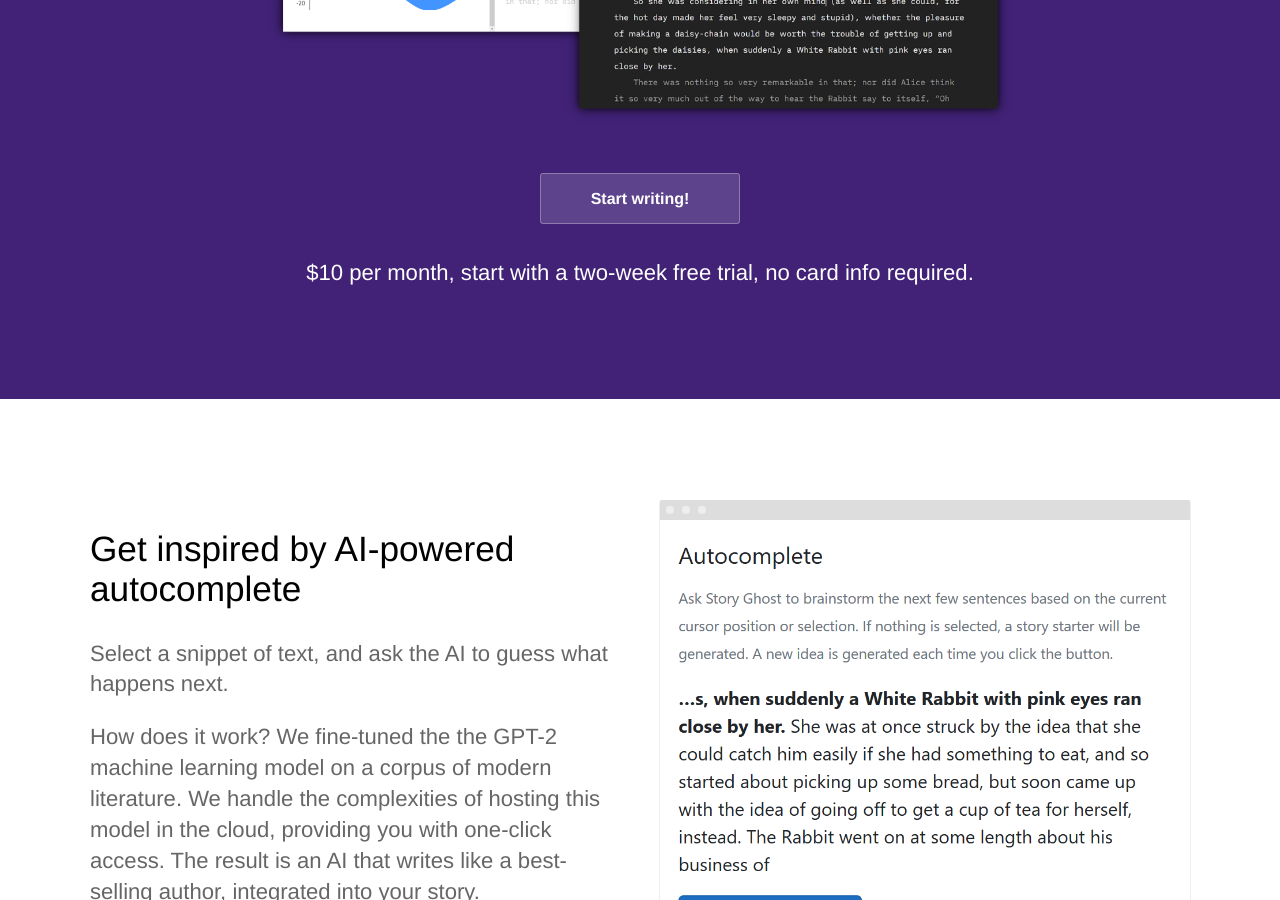
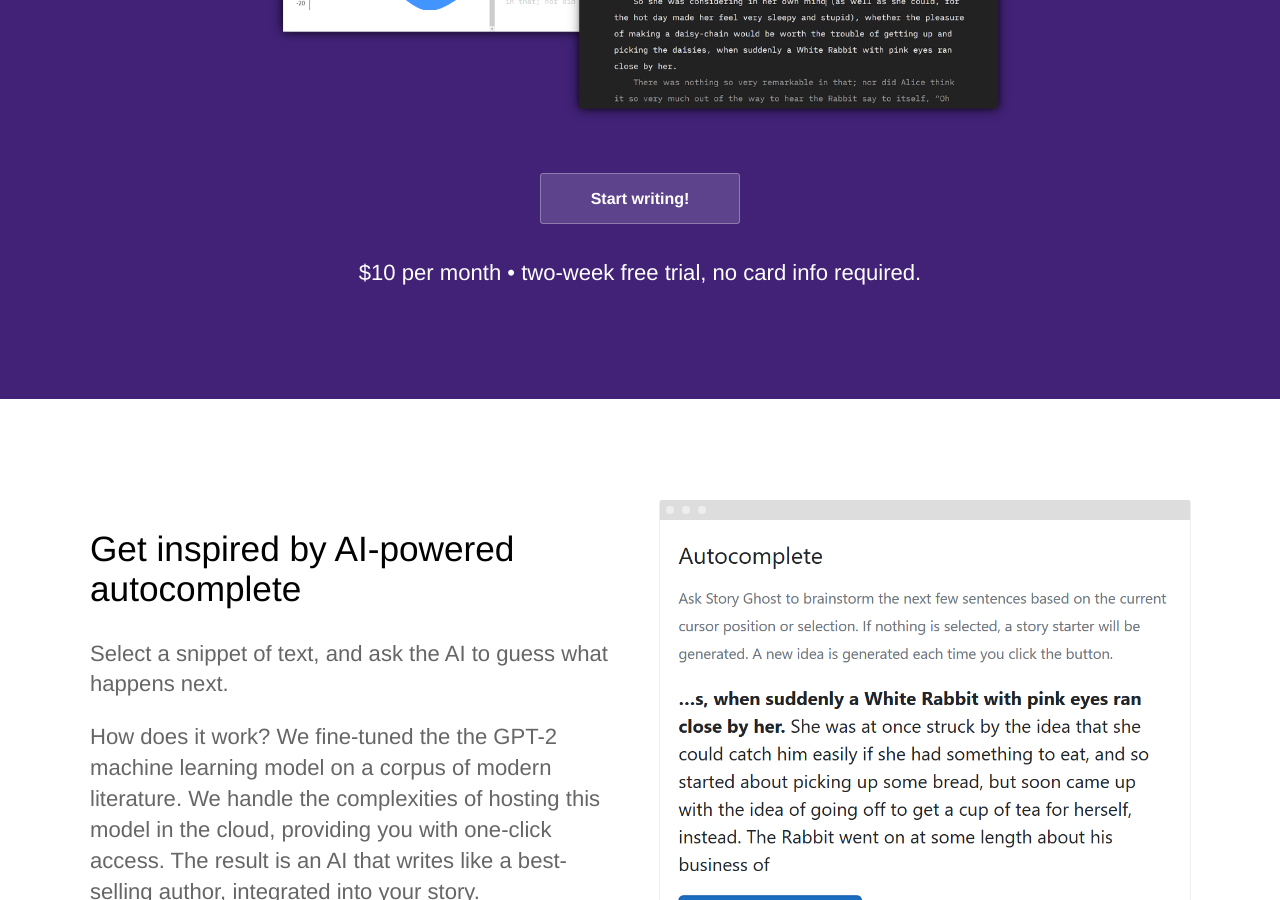
Before and after one commit to headchem/story-ghost, a Jekyll site: the page built from index.html, in a window 1280 px wide and 900 px high, scrolled down 589 px. Built offline with Jekyll 4.4.1, drawn with Linux system fonts in a browser that asks for light colours.

Commit message:
update tagline

```diff
--- a/index.html
+++ b/index.html
@@ -11,7 +11,7 @@ description: Story Ghost cures writer's block
 		</div>
 		<div class="cta button alt">
 			<a href="#"><strong>Start writing!</strong></a>
-			<p style="margin-top: 50px;">$10 per month, start with a two-week free trial, no card info required.</p>
+			<p style="margin-top: 50px;">$10 per month &bull; two-week free trial, no card info required.</p>
 		</div>
 	</div>
 </section>
```
